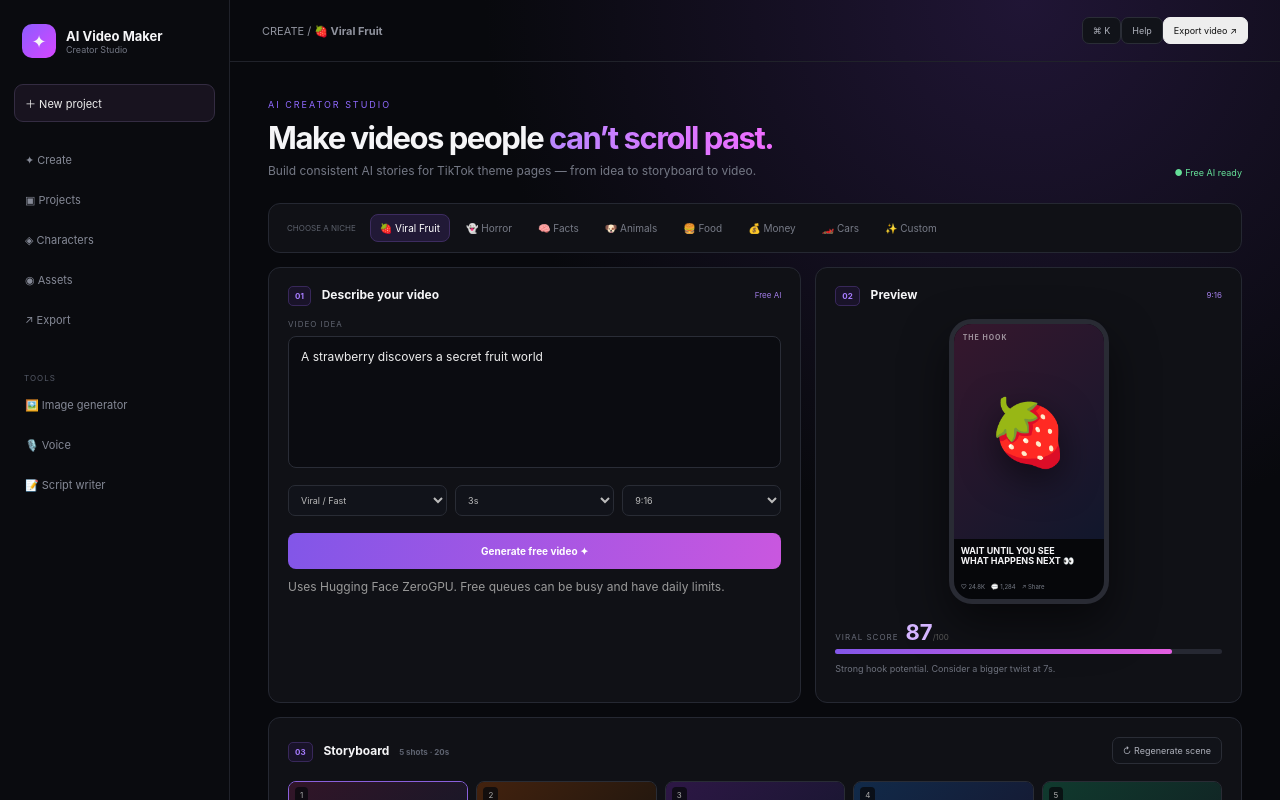
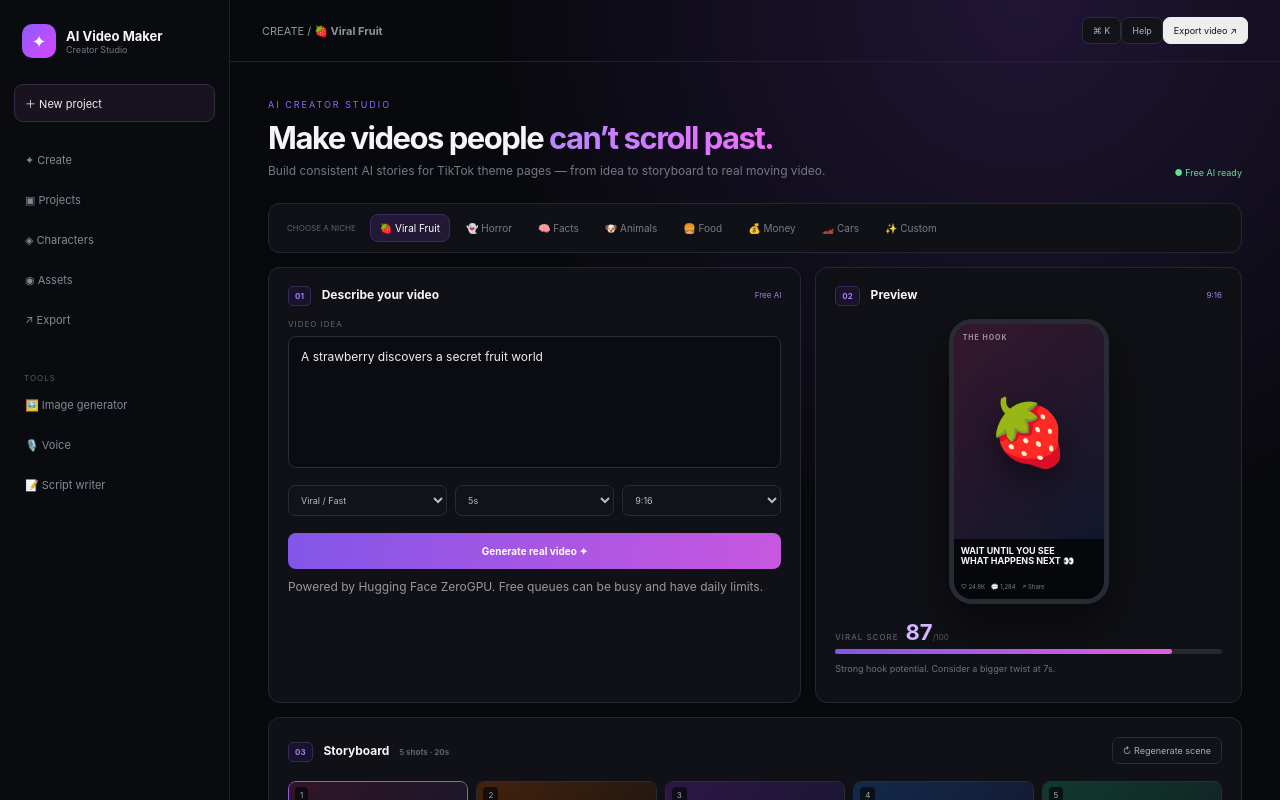
Before and after one commit to gautamkakarla-creator/AI-video-maker, a Next.js app: page / in a window 1280 px wide. Shown: the top 800 px of the page. Built offline with nearby package versions, Linux system fonts and the light colour scheme.

Commit message:
Improve real motion video generation and fix Hugging Face file URLs

```diff
--- a/app/page.tsx
+++ b/app/page.tsx
@@ -3,7 +3,6 @@
 import { useMemo, useState } from "react";
 
 type Scene = { id: number; title: string; duration: string; shot: string; color: string };
-
 const themes = ["🍓 Viral Fruit", "👻 Horror", "🧠 Facts", "🐶 Animals", "🍔 Food", "💰 Money", "🏎️ Cars", "✨ Custom"];
 const initial: Scene[] = [
   { id: 1, title: "The hook", duration: "0–3s", shot: "Extreme close-up", color: "pink" },
@@ -12,34 +11,24 @@ const initial: Scene[] = [
   { id: 4, title: "The payoff", duration: "12–17s", shot: "Hero close-up", color: "blue" },
   { id: 5, title: "The loop", duration: "17–20s", shot: "Fast push-in", color: "green" },
 ];
-
 const HF_SPACE = "https://lightricks-ltx-video-distilled.hf.space";
-const NEGATIVE = "worst quality, blurry, jittery, distorted, inconsistent motion, watermark";
-
+const NEGATIVE = "worst quality, blurry, frozen frame, still image, static camera, no motion, jittery, flicker, distorted, inconsistent motion, watermark";
 function extractVideoUrl(value: unknown): string | null {
   if (!value) return null;
   if (typeof value === "string") {
-    if (value.startsWith("http")) return value;
-    if (value.includes(".mp4") || value.includes("/tmp/") || value.startsWith("/")) {
+    if (/^https?:\/\//i.test(value)) return value;
+    if (/\.mp4(?:$|\?)/i.test(value)) {
+      if (value.startsWith("/tmp/") || value.startsWith("/home/") || value.startsWith("/gradio/")) return `${HF_SPACE}/gradio_api/file=${value}`;
+      if (value.startsWith("/gradio_api/file=")) return `${HF_SPACE}${value}`;
       return `${HF_SPACE}${value.startsWith("/") ? value : `/${value}`}`;
     }
     return null;
   }
-  if (Array.isArray(value)) {
-    for (const item of value) {
-      const found = extractVideoUrl(item);
-      if (found) return found;
-    }
-  }
-  if (typeof value === "object") {
-    const obj = value as Record<string, unknown>;
-    for (const key of ["url", "video", "path", "name", "file", "value"]) {
-      const found = extractVideoUrl(obj[key]);
-      if (found) return found;
-    }
-  }
+  if (Array.isArray(value)) { for (const item of value) { const found = extractVideoUrl(item); if (found) return found; } }
+  if (typeof value === "object") { const obj = value as Record<string, unknown>; for (const key of ["url", "video", "path", "name", "orig_name", "file", "value"]) { const found = extractVideoUrl(obj[key]); if (found) return found; } }
   return null;
 }
+function motionPrompt(theme: string, idea: string) { return `Create a real moving cinematic video for a viral TikTok. ${idea}. Theme: ${theme}. IMPORTANT: continuous visible motion throughout the entire clip; the subject moves naturally, expressions animate, the camera moves, and the environment moves with realistic depth and parallax. Begin with an attention-grabbing close-up, then smoothly move the camera and subject. Do not make a slideshow or still image. Keep visible motion until the final frame. Vertical social-media composition, highly detailed, polished and entertaining.`; }
 
 export default function Home() {
   const [theme, setTheme] = useState(themes[0]);
@@ -50,149 +39,50 @@ export default function Home() {
   const [videoUrl, setVideoUrl] = useState("");
   const [error, setError] = useState("");
   const [status, setStatus] = useState("");
+  const [duration, setDuration] = useState("5s");
   const activeScene = useMemo(() => scenes.find((s) => s.id === active) ?? scenes[0], [active, scenes]);
 
   async function generate() {
-    if (!prompt.trim()) {
-      setError("Please enter a video idea first.");
-      return;
-    }
-
-    setGenerating(true);
-    setVideoUrl("");
-    setError("");
-    setStatus("Joining the free AI video queue…");
-
+    if (!prompt.trim()) { setError("Please enter a video idea first."); return; }
+    setGenerating(true); setVideoUrl(""); setError(""); setStatus("Joining the free AI video queue…");
     try {
-      // LTX Video is hosted on Hugging Face ZeroGPU. This browser-side call avoids
-      // Replicate billing and avoids Vercel function timeouts while the GPU works.
-      const start = await fetch(`${HF_SPACE}/gradio_api/call/text_to_video`, {
-        method: "POST",
-        headers: { "Content-Type": "application/json" },
-        body: JSON.stringify({
-          data: [
-            prompt.trim(),
-            NEGATIVE,
-            null,
-            null,
-            896,
-            512,
-            "text-to-video",
-            3,
-            9,
-            42,
-            true,
-            1,
-            false,
-          ],
-        }),
-      });
-
+      const seconds = Number.parseFloat(duration) || 5;
+      const start = await fetch(`${HF_SPACE}/gradio_api/call/text_to_video`, { method: "POST", headers: { "Content-Type": "application/json" }, body: JSON.stringify({ data: [motionPrompt(theme, prompt.trim()), NEGATIVE, null, null, 896, 512, "text-to-video", seconds, 9, Math.floor(Math.random() * 2147483647), true, 1, false] }) });
       const startText = await start.text();
-      if (!start.ok) {
-        throw new Error(startText || `Hugging Face returned ${start.status}.`);
-      }
-
-      const startData = JSON.parse(startText);
-      const eventId = startData.event_id;
+      if (!start.ok) throw new Error(startText || `Hugging Face returned ${start.status}.`);
+      const eventId = JSON.parse(startText).event_id;
       if (!eventId) throw new Error("The free video queue did not return a job ID.");
-
-      setStatus("AI is generating your video… this can take a little while on the free GPU.");
-
+      setStatus("AI is generating real motion… this can take a little while on the free GPU.");
       const result = await fetch(`${HF_SPACE}/gradio_api/call/text_to_video/${encodeURIComponent(eventId)}`);
-      if (!result.ok || !result.body) {
-        throw new Error(`Could not connect to the free GPU result stream (${result.status}).`);
-      }
-
-      const reader = result.body.getReader();
-      const decoder = new TextDecoder();
-      let buffer = "";
-      let output: string | null = null;
-
+      if (!result.ok || !result.body) throw new Error(`Could not connect to the free GPU result stream (${result.status}).`);
+      const reader = result.body.getReader(); const decoder = new TextDecoder(); let buffer = ""; let output: string | null = null;
       while (true) {
-        const { value, done } = await reader.read();
-        if (done) break;
-        buffer += decoder.decode(value, { stream: true });
-
-        const events = buffer.split("\n\n");
-        buffer = events.pop() || "";
-
+        const { value, done } = await reader.read(); if (done) break; buffer += decoder.decode(value, { stream: true });
+        const events = buffer.split("\n\n"); buffer = events.pop() || "";
         for (const event of events) {
-          const dataLine = event.split("\n").find((line) => line.startsWith("data:"));
-          if (!dataLine) continue;
-          const raw = dataLine.slice(5).trim();
-          if (!raw) continue;
-
-          let parsed: unknown;
-          try {
-            parsed = JSON.parse(raw);
-          } catch {
-            continue;
-          }
-
-          if (event.includes("error")) {
-            throw new Error(typeof parsed === "string" ? parsed : "The free AI video service failed.");
-          }
-
-          const found = extractVideoUrl(parsed);
-          if (found) output = found;
-          if (event.includes("complete")) setStatus("Finalising your video…");
+          const dataLine = event.split("\n").find((line) => line.startsWith("data:")); if (!dataLine) continue;
+          const raw = dataLine.slice(5).trim(); if (!raw) continue;
+          let parsed: unknown; try { parsed = JSON.parse(raw); } catch { continue; }
+          if (event.includes("error")) throw new Error(typeof parsed === "string" ? parsed : "The free AI video service failed.");
+          const found = extractVideoUrl(parsed); if (found) output = found;
+          if (event.includes("generating")) setStatus("Rendering moving frames with the AI video model…");
+          if (event.includes("complete")) setStatus("Finalising your MP4…");
         }
       }
-
       if (!output) throw new Error("The AI finished but did not return an MP4 video. Please try again.");
-      setVideoUrl(output);
-      setStatus("Video ready! 🎉");
-    } catch (e) {
-      setError(e instanceof Error ? e.message : "Something went wrong while generating the video.");
-      setStatus("");
-    } finally {
-      setGenerating(false);
-    }
+      setVideoUrl(output); setStatus("Video ready! 🎉");
+    } catch (e) { setError(e instanceof Error ? e.message : "Something went wrong while generating the video."); setStatus(""); }
+    finally { setGenerating(false); }
   }
-
-  function regenerate() {
-    setScenes((s) => s.map((x) => (x.id === active ? { ...x, title: "Fresh variation", shot: "Dynamic close-up" } : x)));
-  }
-
+  function regenerate() { setScenes((s) => s.map((x) => x.id === active ? { ...x, title: "Fresh variation", shot: "Dynamic tracking shot" } : x)); }
   return <main className="shell">
-    <aside className="sidebar">
-      <div className="brand"><div className="logo">✦</div><div><b>AI Video Maker</b><small>Creator Studio</small></div></div>
-      <button className="new">＋ New project</button>
-      <nav>{["✦ Create", "▣ Projects", "◈ Characters", "◉ Assets", "↗ Export"].map((x) => <button className="nav" key={x}>{x}</button>)}</nav>
-      <div className="tools"><small>TOOLS</small><button className="nav">🖼️ Image generator</button><button className="nav">🎙️ Voice</button><button className="nav">📝 Script writer</button></div>
-      <div className="credits">Free GPU <b>ZeroGPU</b><div className="meter"><i /></div><small>No Replicate credits needed</small></div>
-    </aside>
-
-    <section className="workspace">
-      <header><span>CREATE / <b>{theme}</b></span><div><button>⌘ K</button><button>Help</button><button className="export" onClick={() => videoUrl && window.open(videoUrl, "_blank")}>Export video ↗</button></div></header>
-      <div className="content">
-        <div className="hero"><div><small>AI CREATOR STUDIO</small><h1>Make videos people <em>can’t scroll past.</em></h1><p>Build consistent AI stories for TikTok theme pages — from idea to storyboard to video.</p></div><span>● Free AI ready</span></div>
-        <div className="themes"><small>CHOOSE A NICHE</small>{themes.map((t) => <button className={theme === t ? "selected" : ""} onClick={() => setTheme(t)} key={t}>{t}</button>)}</div>
-
-        <div className="grid">
-          <section className="panel">
-            <div className="head"><h2><i>01</i> Describe your video</h2><span>Free AI</span></div>
-            <label>VIDEO IDEA</label>
-            <textarea value={prompt} onChange={(e) => setPrompt(e.target.value)} />
-            <div className="controls"><select defaultValue="Viral / Fast"><option>Viral / Fast</option><option>Cinematic</option><option>Funny</option></select><select defaultValue="3s"><option>3s</option><option>5s</option><option>8s</option></select><select defaultValue="9:16"><option>9:16</option><option>1:1</option><option>16:9</option></select></div>
-            <button className="generate" onClick={generate} disabled={generating}>{generating ? status || "Generating…" : "Generate free video ✦"}</button>
-            <p style={{ color: "#999", marginTop: 10, fontSize: 12 }}>Uses Hugging Face ZeroGPU. Free queues can be busy and have daily limits.</p>
-            {error && <p style={{ color: "#ff7070", marginTop: 12 }}>{error}</p>}
-            {videoUrl && <p style={{ color: "#70ffb0", marginTop: 12 }}>✓ Video generated successfully</p>}
-          </section>
-
-          <section className="panel preview">
-            <div className="head"><h2><i>02</i> Preview</h2><span>9:16</span></div>
-            <div className="phone">{videoUrl ? <video src={videoUrl} controls autoPlay loop playsInline style={{ width: "100%", height: "100%", objectFit: "cover" }} /> : <><div className={`visual ${activeScene.color}`}><div className="fruit">🍓</div><b>{activeScene.title.toUpperCase()}</b></div><strong>WAIT UNTIL YOU SEE<br />WHAT HAPPENS NEXT 👀</strong><small>♡ 24.8K　💬 1,284　↗ Share</small></>}</div>
-            <div className="score"><span>VIRAL SCORE</span><b>87</b><small>/100</small><div><i /></div><p>{videoUrl ? "Your AI video is ready to preview and export." : "Strong hook potential. Consider a bigger twist at 7s."}</p></div>
-          </section>
-        </div>
-
-        <section className="panel storyboard"><div className="head"><h2><i>03</i> Storyboard <small>5 shots · 20s</small></h2><button onClick={regenerate}>↻ Regenerate scene</button></div><div className="scenes">{scenes.map((s) => <button className={active === s.id ? "scene active" : "scene"} onClick={() => setActive(s.id)} key={s.id}><div className={`art ${s.color}`}><span>{s.id}</span>🍓</div><b>{s.title}<small>{s.duration}</small></b><small>{s.shot}</small></button>)}</div></section>
-
-        <div className="bottom"><section className="panel"><div className="head"><h2><i>04</i> Characters</h2><button>＋ Add</button></div><div className="character">🍓 <div><b>Strawberry Hero</b><small>Consistent character · Used in 5 scenes</small></div></div></section><section className="panel"><div className="head"><h2><i>05</i> Sound & captions</h2></div><div className="setting">🎙️ AI voice <select><option>Energetic male</option><option>Energetic female</option></select></div><div className="setting">🎵 Background <select><option>Trending upbeat</option><option>Cinematic</option></select></div><div className="setting">💬 Captions <b>●</b></div></section></div>
-      </div>
-    </section>
-  </main>;
+    <aside className="sidebar"><div className="brand"><div className="logo">✦</div><div><b>AI Video Maker</b><small>Creator Studio</small></div></div><button className="new">＋ New project</button><nav>{["✦ Create", "▣ Projects", "◈ Characters", "◉ Assets", "↗ Export"].map((x) => <button className="nav" key={x}>{x}</button>)}</nav><div className="tools"><small>TOOLS</small><button className="nav">🖼️ Image generator</button><button className="nav">🎙️ Voice</button><button className="nav">📝 Script writer</button></div><div className="credits">Free GPU <b>ZeroGPU</b><div className="meter"><i /></div><small>No Replicate credits needed</small></div></aside>
+    <section className="workspace"><header><span>CREATE / <b>{theme}</b></span><div><button>⌘ K</button><button>Help</button><button className="export" onClick={() => videoUrl && window.open(videoUrl, "_blank")}>Export video ↗</button></div></header><div className="content">
+      <div className="hero"><div><small>AI CREATOR STUDIO</small><h1>Make videos people <em>can’t scroll past.</em></h1><p>Build consistent AI stories for TikTok theme pages — from idea to storyboard to real moving video.</p></div><span>● Free AI ready</span></div>
+      <div className="themes"><small>CHOOSE A NICHE</small>{themes.map((t) => <button className={theme === t ? "selected" : ""} onClick={() => setTheme(t)} key={t}>{t}</button>)}</div>
+      <div className="grid"><section className="panel"><div className="head"><h2><i>01</i> Describe your video</h2><span>Free AI</span></div><label>VIDEO IDEA</label><textarea value={prompt} onChange={(e) => setPrompt(e.target.value)} /><div className="controls"><select defaultValue="Viral / Fast"><option>Viral / Fast</option><option>Cinematic</option><option>Funny</option></select><select value={duration} onChange={(e) => setDuration(e.target.value)}><option>3s</option><option>5s</option><option>8s</option></select><select defaultValue="9:16"><option>9:16</option><option>1:1</option><option>16:9</option></select></div><button className="generate" onClick={generate} disabled={generating}>{generating ? status || "Generating…" : "Generate real video ✦"}</button><p style={{ color: "#999", marginTop: 10, fontSize: 12 }}>Powered by Hugging Face ZeroGPU. Free queues can be busy and have daily limits.</p>{error && <p style={{ color: "#ff7070", marginTop: 12 }}>{error}</p>}{videoUrl && <p style={{ color: "#70ffb0", marginTop: 12 }}>✓ Real MP4 generated — motion enabled</p>}</section>
+      <section className="panel preview"><div className="head"><h2><i>02</i> Preview</h2><span>9:16</span></div><div className="phone">{videoUrl ? <video key={videoUrl} src={videoUrl} controls autoPlay loop playsInline style={{ width: "100%", height: "100%", objectFit: "cover" }} /> : <><div className={`visual ${activeScene.color}`}><div className="fruit">🍓</div><b>{activeScene.title.toUpperCase()}</b></div><strong>WAIT UNTIL YOU SEE<br />WHAT HAPPENS NEXT 👀</strong><small>♡ 24.8K　💬 1,284　↗ Share</small></>}</div><div className="score"><span>VIRAL SCORE</span><b>87</b><small>/100</small><div><i /></div><p>{videoUrl ? "Your moving AI video is ready to preview and export." : "Strong hook potential. Consider a bigger twist at 7s."}</p></div></section></div>
+      <section className="panel storyboard"><div className="head"><h2><i>03</i> Storyboard <small>5 shots · 20s</small></h2><button onClick={regenerate}>↻ Regenerate scene</button></div><div className="scenes">{scenes.map((s) => <button className={active === s.id ? "scene active" : "scene"} onClick={() => setActive(s.id)} key={s.id}><div className={`art ${s.color}`}><span>{s.id}</span>🍓</div><b>{s.title}<small>{s.duration}</small></b><small>{s.shot}</small></button>)}</div></section>
+      <div className="bottom"><section className="panel"><div className="head"><h2><i>04</i> Characters</h2><button>＋ Add</button></div><div className="character">🍓 <div><b>Strawberry Hero</b><small>Consistent character · Used in 5 scenes</small></div></div></section><section className="panel"><div className="head"><h2><i>05</i> Sound & captions</h2></div><div className="setting">🎙️ AI voice <select><option>Energetic male</option><option>Energetic female</option></select></div><div className="setting">🎵 Background <select><option>Trending upbeat</option><option>Cinematic</option></select></div><div className="setting">💬 Captions <b>●</b></div></section></div>
+    </div></section></main>;
 }
```
